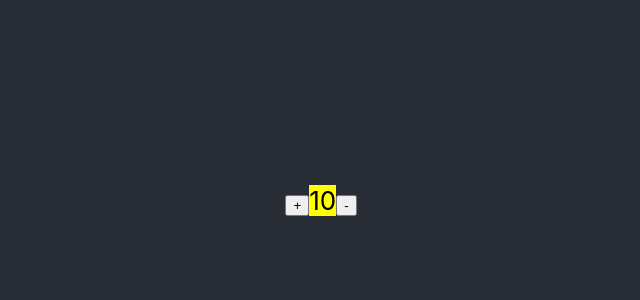
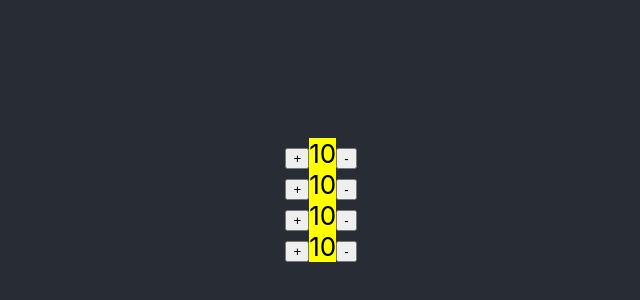
Before and after one commit to woodyyan/counter-react, a React (Create React App) app: page / in a window 1280 px wide. Shown: the part 200-500 px from the top of the page, without its empty margins (319-959 px from the left). Built offline with nearby package versions, Linux system fonts and the light colour scheme.

Commit message:
[Linne] - generate a specific number of counter according to counterGroup props

```diff
--- a/src/App.js
+++ b/src/App.js
@@ -6,7 +6,7 @@ function App() {
   return (
     <div className="App">
       <header className="App-header">
-        <CounterGroup />
+        <CounterGroup size={4} />
       </header>
     </div>
   );
--- a/src/components/CounterGroup.js
+++ b/src/components/CounterGroup.js
@@ -1,16 +1,25 @@
 import React, { Component } from "react";
+import PropTypes from "prop-types";
 import Counter from "./Counter";
+const uniqid = require("uniqid");
 
 class CounterGroup extends Component {
   render() {
+    const size = this.props.size;
+    const initValue = 0;
+    const countOfCounters = new Array(size).fill(initValue);
     return (
       <div>
-        <Counter />
+        {countOfCounters.map(() => (
+          <Counter key={uniqid()} />
+        ))}
       </div>
     );
   }
 }
 
-CounterGroup.propTypes = {};
+CounterGroup.propTypes = {
+  size: PropTypes.number.isRequired,
+};
 
 export default CounterGroup;
```
